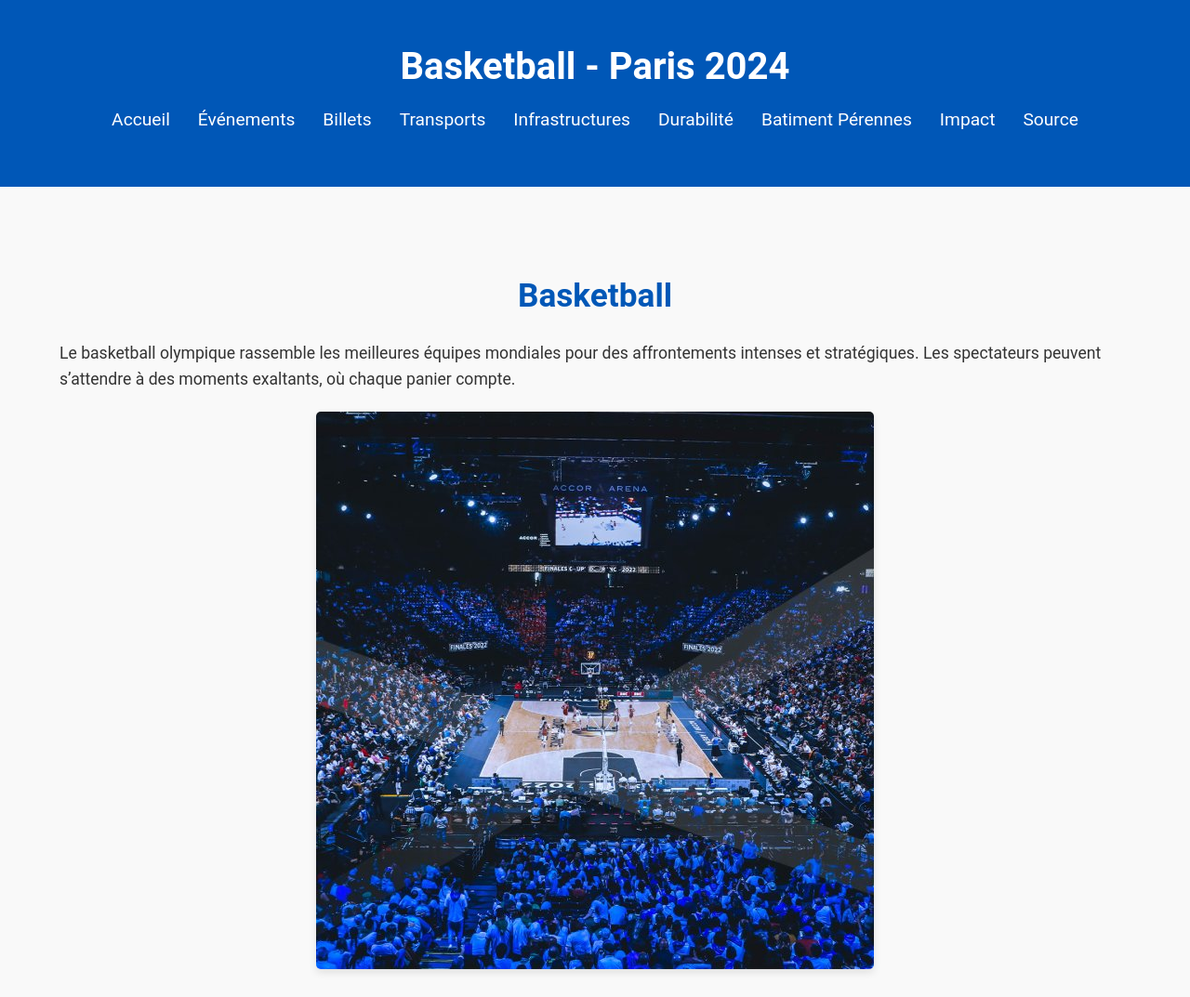
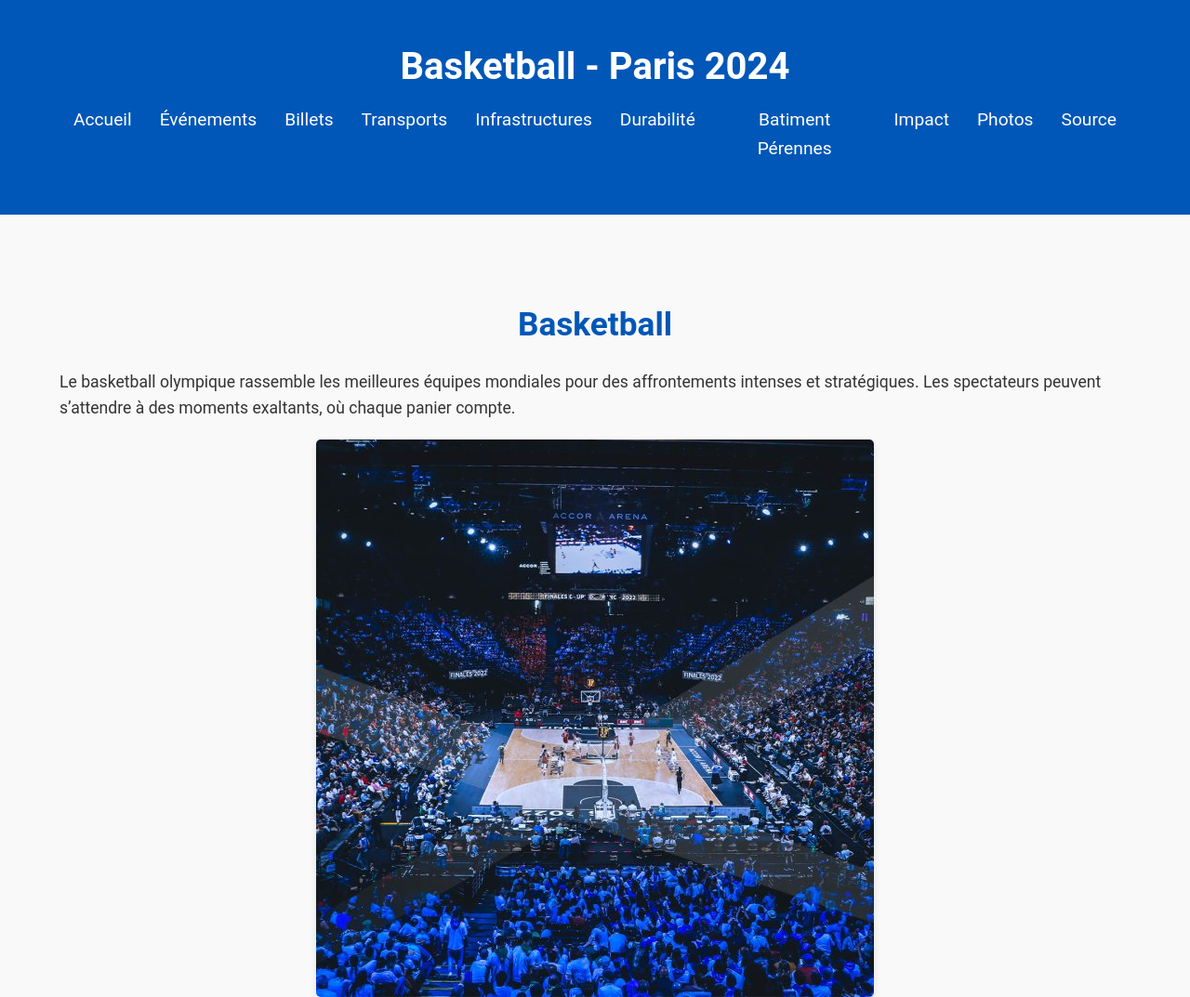
Before and after one commit to ThileepanEdvin/Site-JO28, a plain HTML site: page basket.html in a window 1280 px wide. Shown: the top 1073 px of the page at 93% size. Drawn offline with Linux system fonts and the light colour scheme.

Commit message:
Update basket.html

```diff
--- a/basket.html
+++ b/basket.html
@@ -21,6 +21,7 @@
                     <li><a href="https://thileepanedvin.github.io/Site-JO28/environnement.html">Durabilité</a></li>
                     <li><a href="https://thileepanedvin.github.io/Site-JO28/conservation.html">Batiment Pérennes</a></li>
                     <li><a href="https://thileepanedvin.github.io/Site-JO28/Impact.html">Impact</a></li>
+                    <li><a href="https://thileepanedvin.github.io/Site-JO28/Photos.html">Photos</a></li>
                      <li><a href="https://thileepanedvin.github.io/Site-JO28/annexe.html">Source</a></li>
                 </ul>
             </nav>
```
